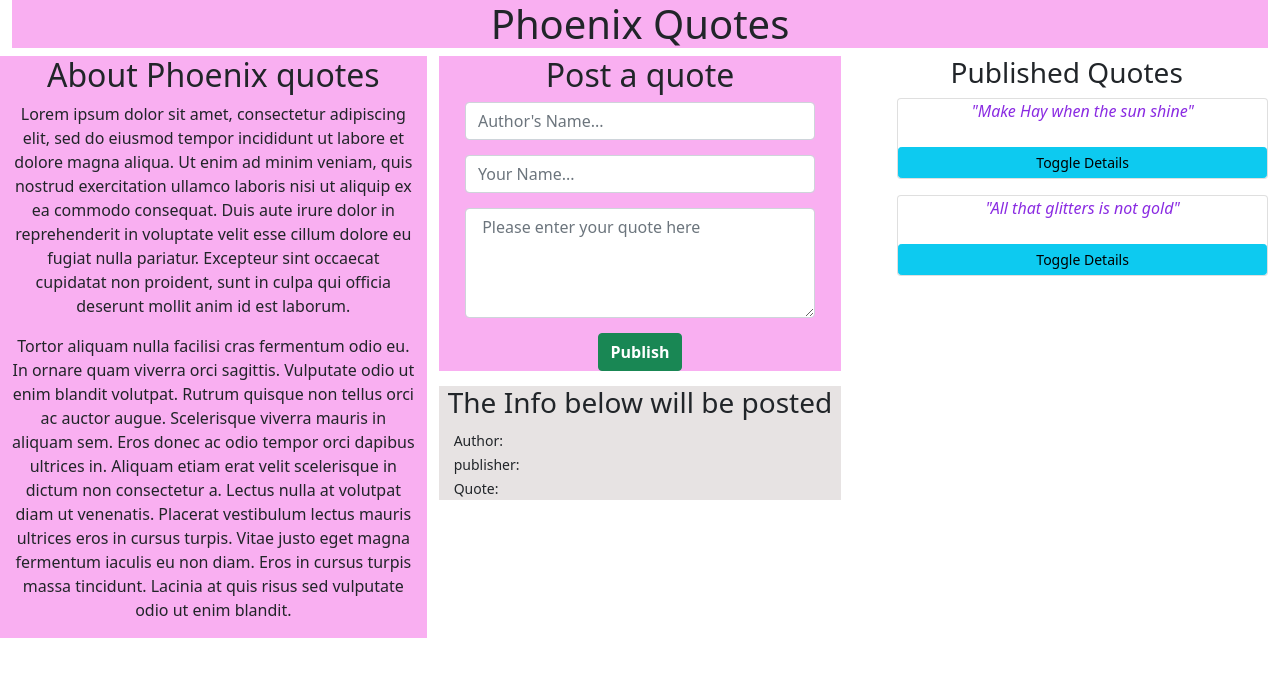
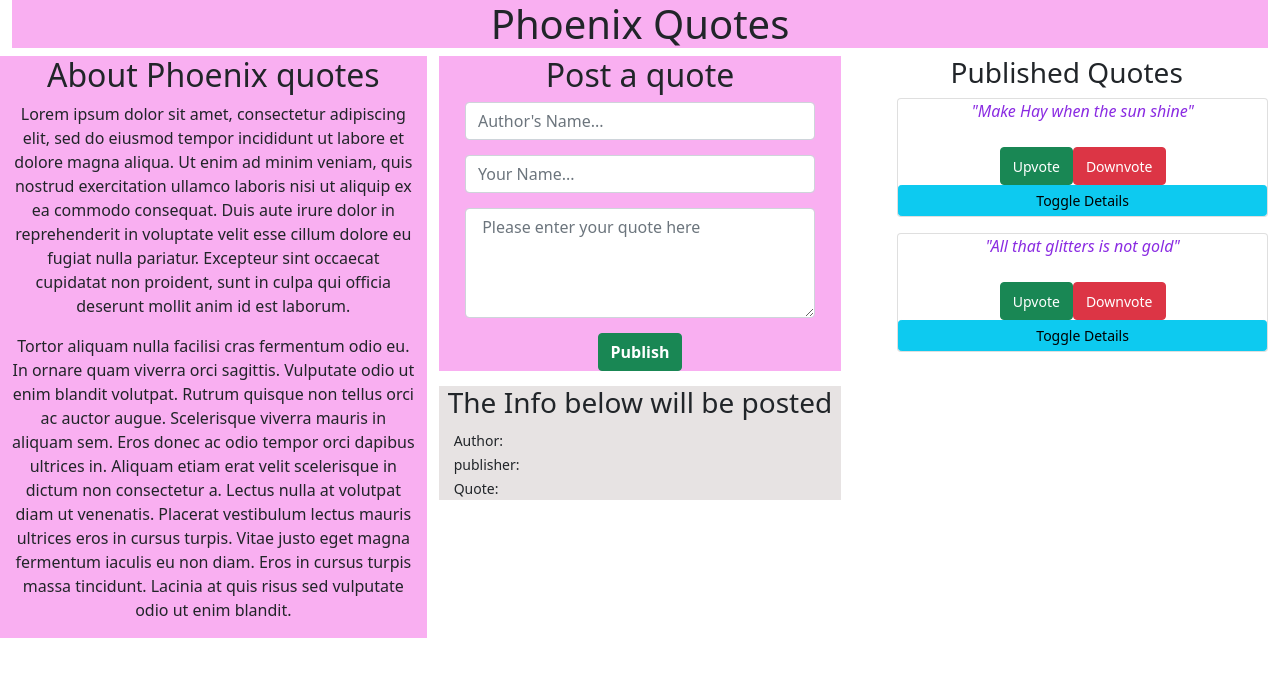
Before and after one commit to Kevson102/Phoenix-Quotes, an Angular app: page / in a window 1280 px wide. Shown: the top 676 px of the page. Built offline with nearby package versions, Linux system fonts and the light colour scheme.

Commit message:
ADDS THE UPVOTE AND DOWNVOTE BUTTON

```diff
--- a/src/app/quote/quote.component.html
+++ b/src/app/quote/quote.component.html
@@ -19,6 +19,10 @@
         <ol *ngFor = 'let quote of quotes; let i = index'>
           <p class="card">
             <em class="quote ">"{{quote.quoteStatement}}"</em> <br>
+            <span>
+              <button class="btn btn-success"><small>Upvote</small></button>
+              <button class="btn btn-danger"><small>Downvote</small></button>
+            </span>
             <button class="btn btn-sm btn-info" (click)='toggleDetails(i)'>Toggle Details</button>
             <app-quote-detail *ngIf='quote.showDetails' [quote] = 'quote' (isUnwanted) = 'deleteQuote($event, i)'></app-quote-detail>
           </p>
```
